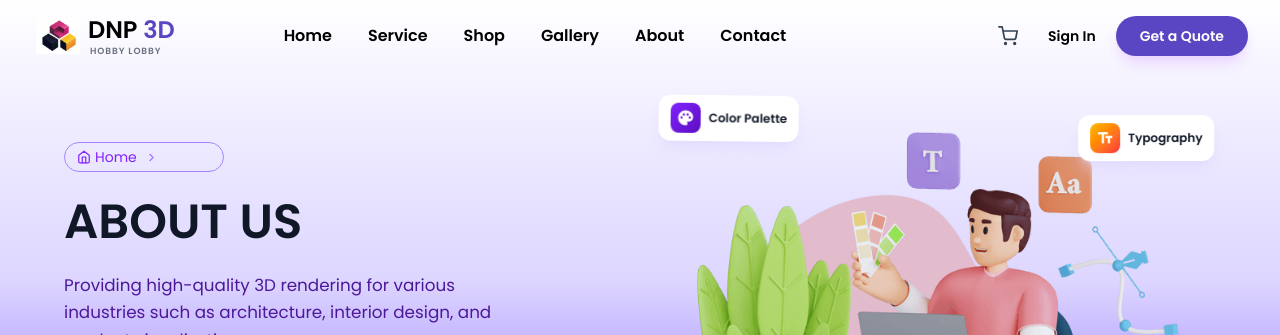
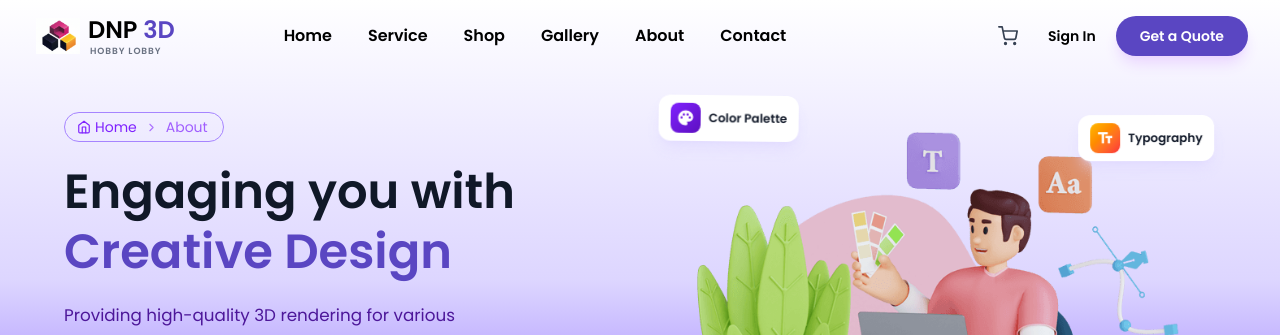
Before and after one commit to TeamZero-Uni/dnp-frontend, a React (Vite) app: page /about in a window 1280 px wide. Shown: the top 335 px of the page. Built offline with nearby package versions, Linux system fonts and the light colour scheme.

Commit message:
change the banner

```diff
--- a/src/pages/About.jsx
+++ b/src/pages/About.jsx
@@ -146,13 +146,16 @@ function About() {
   return (
     <div className="bg-primary min-h-screen">
       {/* 1. Header/Banner Area */}
+
       <Banner
-        title="ABOUT US"
-        subtitle="Delivering high-quality 3D printing and digital fabrication solutions tailored to your creative needs"
-        breadcrumbs={["Home", "About"]}
-        backgroundImage={null}
-        icon="rocket"
-      />
+  path="About"
+  title={<>Engaging you with<br /><span className="text-[#5a46c2]">Creative Design</span></>}
+  description="Providing high-quality 3D rendering for various industries such as architecture, interior design, and product visualization."
+  tagLine="Welcome to Pixeluxe"
+  imageUrl={null}
+  buttonText="Discover More"
+  buttonLink="/"
+/>
 
       {/* 2. Hero Section */}
       <section ref={heroRef} className={`py-20 lg:py-32 transition-all duration-1000 ${heroVisible ? 'opacity-100 translate-y-0' : 'opacity-0 translate-y-10'}`}>
```
